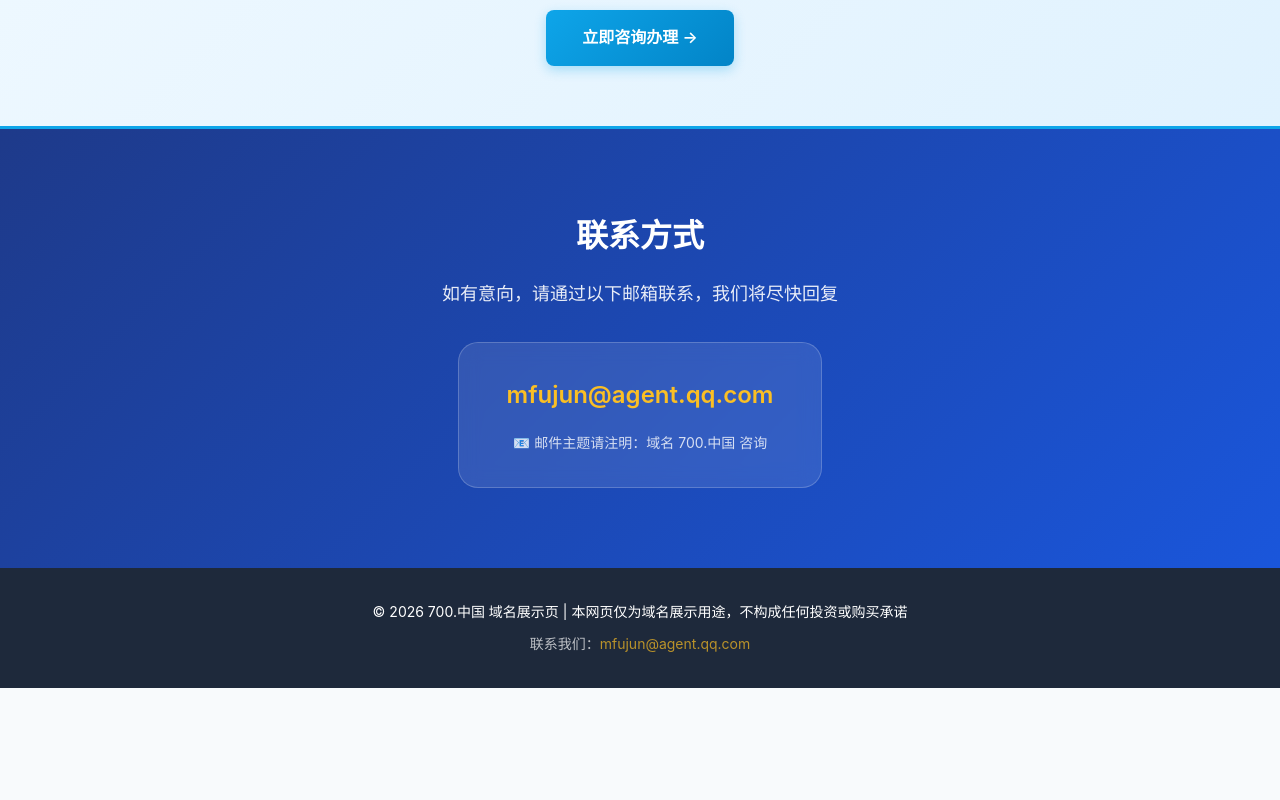
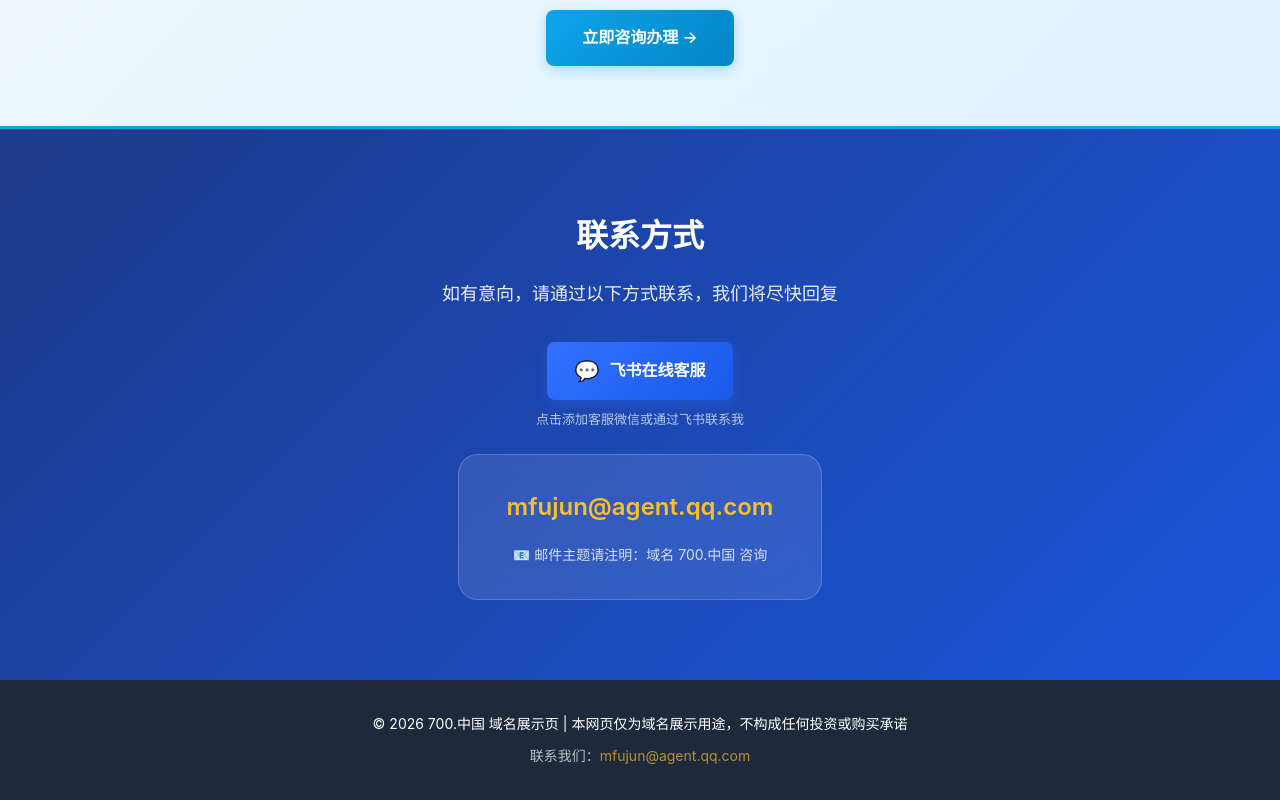
Before and after one commit to mfujun2025/700, a plain HTML site: page index.html in a window 1280 px wide. Shown: the part 3505-4305 px from the top of the page. Before the commit the page ends 4193 px from the top, so only its background shows below. Drawn offline with Linux system fonts and the light colour scheme.

Commit message:
feat: 添加飞书客服入口

```diff
--- a/index.html
+++ b/index.html
@@ -416,6 +416,42 @@
             opacity: 0.8;
         }
 
+        /* Feishu Contact Button */
+        .feishu-contact-box {
+            margin-bottom: 24px;
+            text-align: center;
+        }
+
+        .feishu-button {
+            display: inline-flex;
+            align-items: center;
+            gap: 10px;
+            background: linear-gradient(135deg, #3370FF 0%, #1a5ae8 100%);
+            color: white;
+            padding: 12px 28px;
+            border-radius: 8px;
+            text-decoration: none;
+            font-size: 16px;
+            font-weight: 600;
+            transition: all 0.3s ease;
+            box-shadow: 0 4px 12px rgba(51, 112, 255, 0.3);
+        }
+
+        .feishu-button:hover {
+            transform: translateY(-2px);
+            box-shadow: 0 6px 20px rgba(51, 112, 255, 0.4);
+        }
+
+        .feishu-icon {
+            font-size: 20px;
+        }
+
+        .feishu-hint {
+            margin-top: 8px;
+            font-size: 13px;
+            opacity: 0.7;
+        }
+
         /* Footer */
         footer {
             background: var(--text);
@@ -694,7 +730,16 @@
     <section class="contact-section">
         <div class="container">
             <h2 class="contact-title">联系方式</h2>
-            <p class="contact-desc">如有意向，请通过以下邮箱联系，我们将尽快回复</p>
+            <p class="contact-desc">如有意向，请通过以下方式联系，我们将尽快回复</p>
+
+            <!-- 飞书客服入口 -->
+            <div class="feishu-contact-box">
+                <a href="https://open.feishu.cn/app" target="_blank" rel="noopener noreferrer" class="feishu-button">
+                    <span class="feishu-icon">💬</span>
+                    <span class="feishu-text">飞书在线客服</span>
+                </a>
+                <p class="feishu-hint">点击添加客服微信或通过飞书联系我</p>
+            </div>
 
             <div class="contact-box">
                 <a href="mailto:mfujun@agent.qq.com" class="contact-email">mfujun@agent.qq.com</a>
```
